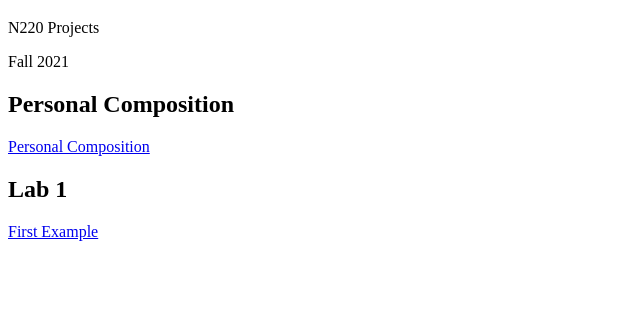
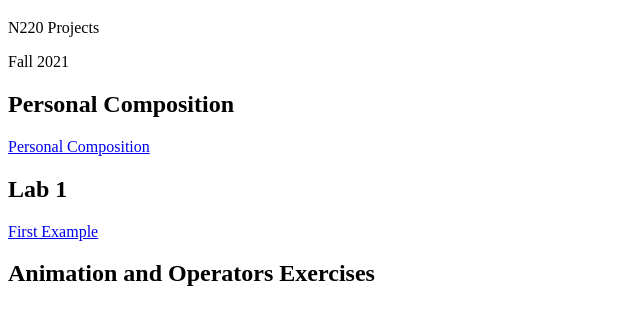
Before and after one commit to Bnewton019/n220fall2021newton, a plain HTML site: page index.html in a window 1280 px wide. Shown: the part 61-386 px from the top of the page, without its empty margins (0-640 px from the left). Drawn offline with Linux system fonts and the light colour scheme.

Commit message:
Adding to Index

```diff
--- a/Projects/Personal Composition/js/app.js
+++ b/Projects/Personal Composition/js/app.js
@@ -22,4 +22,5 @@ function draw () {
      rect(0, 450, 800, 25);
 
 
+
 }
--- a/index.html
+++ b/index.html
@@ -15,5 +15,7 @@
 
     <h2>Lab 1</h2>
     <p><a href="labs/lab1/index.html">First Example</a></p>
+
+    <h2>Animation and Operators Exercises</h2>
 </body>
 </html>
```
